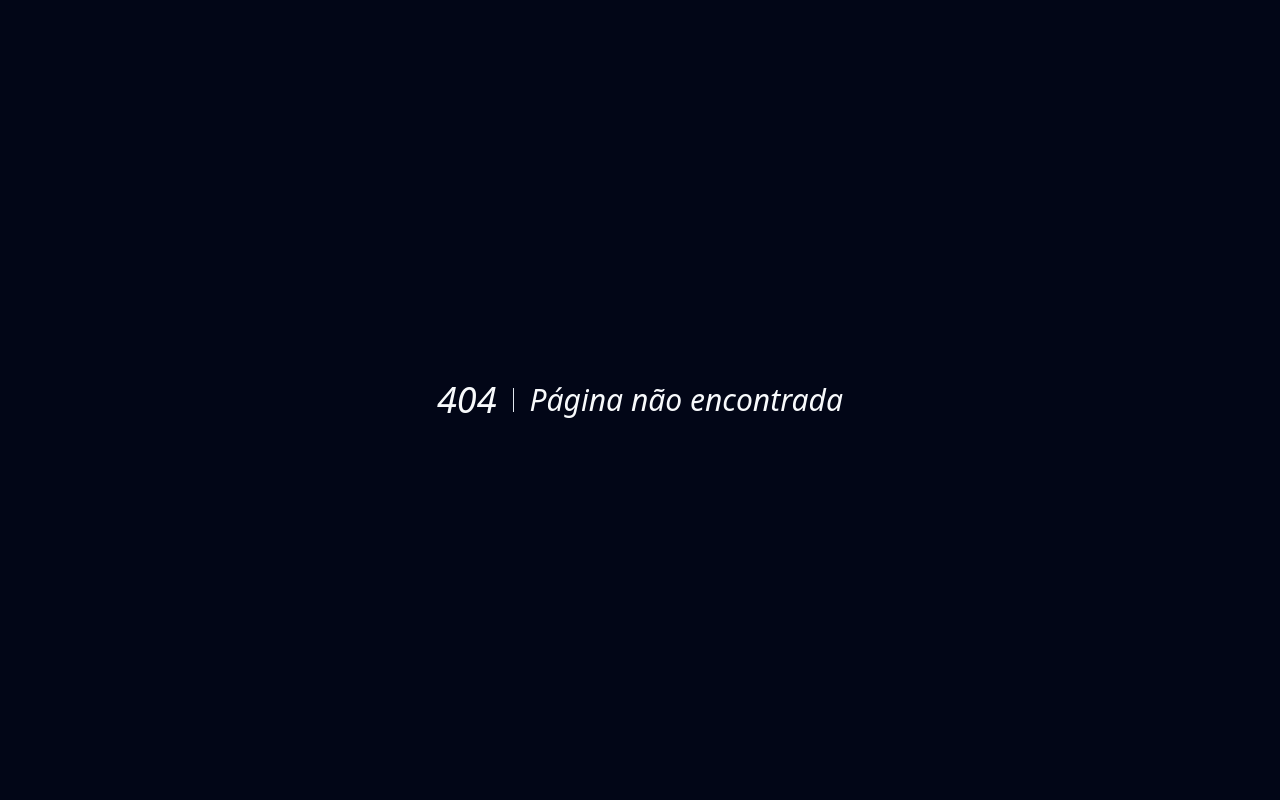
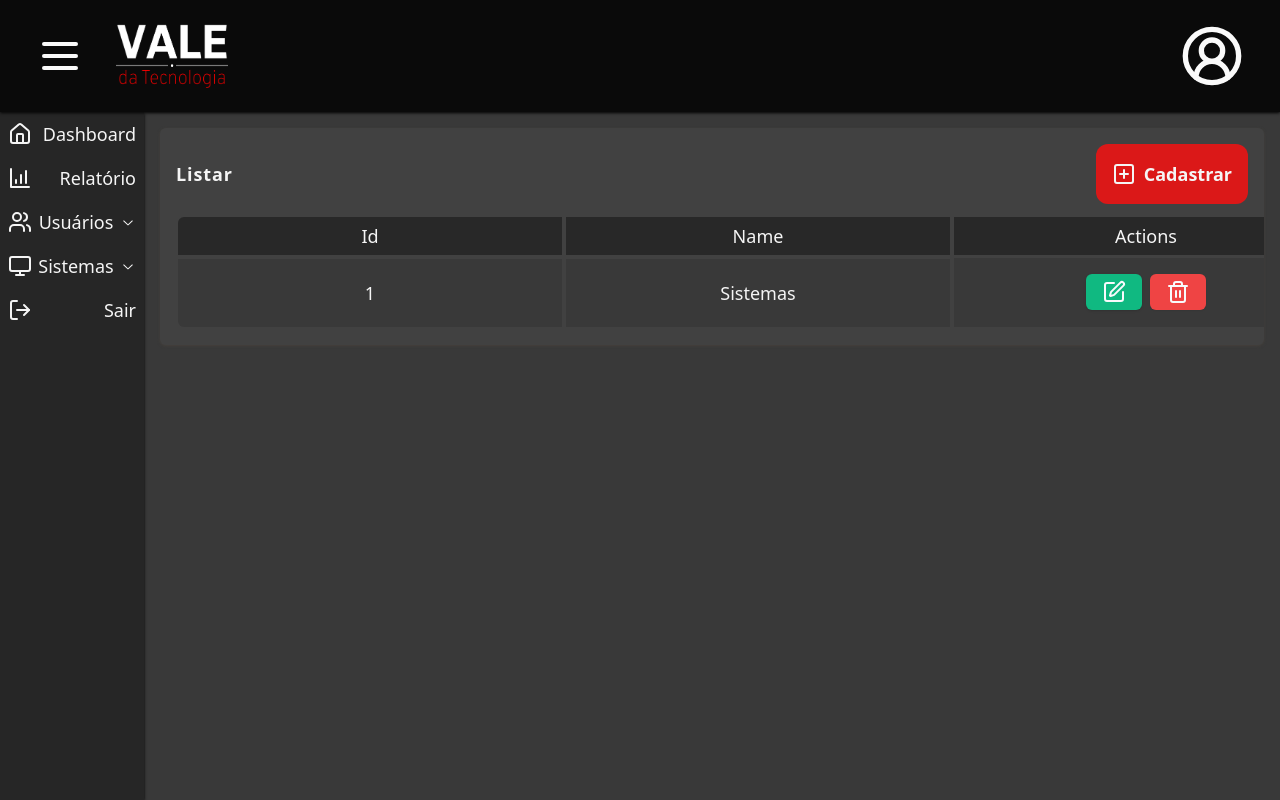
Before and after one commit to Isaque1600/WebSiteApp, a Next.js app in the folder next/: page /admin/sistemas in a window 1280 px wide. Before the commit this address had no page. Built offline with nearby package versions, Linux system fonts and the light colour scheme.

Commit message:
creating sistemas page

```diff
--- /dev/null
+++ b/next/src/_components/adm/table/SistemsColumn.tsx
@@ -0,0 +1,104 @@
+import { Button } from "@/_components/ui/button";
+import {
+  Dialog,
+  DialogContent,
+  DialogDescription,
+  DialogFooter,
+  DialogHeader,
+  DialogTitle,
+  DialogTrigger,
+} from "@/_components/ui/dialog";
+import { ColumnDef } from "@tanstack/react-table";
+import { Edit, Trash2 } from "lucide-react";
+
+export type Sistems = {
+  id: number;
+  name: string;
+};
+
+export const columnsSchema: ColumnDef<Sistems>[] = [
+  {
+    accessorKey: "id",
+    header: ({ column }: any) => (
+      <div className="flex h-full w-full min-w-96 cursor-pointer items-center justify-center bg-zinc-775 text-lg text-neutral-100">
+        <span className="capitalize">{column.id}</span>
+      </div>
+    ),
+    cell: ({ cell }: any) => (
+      <div className="bg-zinc-750 p-5 text-lg text-neutral-100">
+        {cell.getValue()}
+      </div>
+    ),
+  },
+  {
+    accessorKey: "name",
+    header: ({ column }) => (
+      <div className="flex h-full w-full min-w-96 cursor-pointer items-center justify-center bg-zinc-775 text-lg text-neutral-100">
+        <span className="capitalize">{column.id}</span>
+      </div>
+    ),
+    cell: ({ cell }: any) => (
+      <div className="bg-zinc-750 p-5 text-lg text-neutral-100">
+        {cell.getValue()}
+      </div>
+    ),
+  },
+  {
+    accessorKey: "actions",
+    header: ({ column }) => (
+      <div className="flex h-full w-full min-w-96 cursor-pointer items-center justify-center bg-zinc-775 text-lg text-neutral-100">
+        <span className="capitalize">{column.id}</span>
+      </div>
+    ),
+    cell: ({ cell }: any) => {
+      const user = cell.row.original;
+
+      return (
+        <div className="flex h-full justify-center gap-2 bg-zinc-750 p-4 text-lg text-neutral-100">
+          <Dialog>
+            <DialogTrigger>
+              <Button className="bg-emerald-500 hover:bg-emerald-600">
+                <Edit />
+              </Button>
+            </DialogTrigger>
+            <DialogContent className="border-zinc-750 bg-zinc-750 text-neutral-100">
+              <DialogHeader>
+                <DialogTitle> Informações </DialogTitle>
+                <DialogDescription className="text-neutral-400">
+                  Test
+                </DialogDescription>
+              </DialogHeader>
+            </DialogContent>
+          </Dialog>
+          <Dialog>
+            <DialogTrigger>
+              <Button variant={"destructive"}>
+                <Trash2 />
+              </Button>
+            </DialogTrigger>
+            <DialogContent className="border-zinc-750 bg-zinc-750 text-neutral-100">
+              <DialogHeader>
+                <DialogTitle>
+                  Você tem certeza que deseja deletar esse registro?
+                </DialogTitle>
+                <DialogDescription className="text-neutral-400">
+                  Essa ação é irreversível, não pode ser desfeita!
+                </DialogDescription>
+              </DialogHeader>
+              <DialogFooter>
+                <Button
+                  onClick={() => {
+                    console.log(user);
+                  }}
+                  variant={"destructive"}
+                >
+                  Deletar
+                </Button>
+              </DialogFooter>
+            </DialogContent>
+          </Dialog>
+        </div>
+      );
+    },
+  },
+];
--- /dev/null
+++ b/next/src/app/admin/sistemas/page.tsx
@@ -0,0 +1,100 @@
+"use client";
+
+import { Section } from "@/_components/adm/section/Section";
+import { columnsSchema } from "@/_components/adm/table/SistemsColumn";
+import { columns } from "@/_components/contador/files/Columns";
+import {
+  Table,
+  TableBody,
+  TableCell,
+  TableHead,
+  TableHeader,
+  TableRow,
+} from "@/_components/ui/table";
+import {
+  flexRender,
+  getCoreRowModel,
+  useReactTable,
+} from "@tanstack/react-table";
+import { SquarePlus } from "lucide-react";
+import Link from "next/link";
+
+export default function Sistemas() {
+  const table = useReactTable({
+    data: [{ id: 1, name: "Sistemas" }],
+    columns: columnsSchema,
+    getCoreRowModel: getCoreRowModel(),
+  });
+
+  return (
+    <Section.Root>
+      <div className="mb-3 flex items-center justify-between">
+        <Section.Title>Listar</Section.Title>
+        <Link
+          className="flex items-center gap-2 rounded-xl bg-red-650 p-4 text-lg font-semibold text-neutral-100"
+          href={"/admin/usuarios/cadastrar"}
+        >
+          <SquarePlus />
+          <span>Cadastrar</span>
+        </Link>
+      </div>
+      <div>
+        <Table className="w-full rounded-lg" containerClassName="">
+          <TableHeader className="">
+            {table.getHeaderGroups().map((headerGroup) => (
+              <TableRow
+                key={headerGroup.id}
+                className="w-full border-none hover:bg-transparent"
+              >
+                {headerGroup.headers.map((header) => {
+                  return (
+                    <TableHead
+                      key={header.id}
+                      className="rounded-lg px-0.5 [&>div]:first:rounded-tl-md [&>div]:last:rounded-tr-md"
+                    >
+                      {header.isPlaceholder
+                        ? null
+                        : flexRender(
+                            header.column.columnDef.header,
+                            header.getContext(),
+                          )}
+                    </TableHead>
+                  );
+                })}
+              </TableRow>
+            ))}
+          </TableHeader>
+          <TableBody className="">
+            {table.getRowModel().rows?.length ? (
+              table.getRowModel().rows.map((row) => (
+                <TableRow
+                  key={row.id}
+                  data-state={row.getIsSelected() && "selected"}
+                  className="border-none hover:bg-transparent [&>td:first-child>div]:last:rounded-bl-md [&>td:last-child>div]:last:rounded-br-md [&>td>div]:even:bg-zinc-725"
+                >
+                  {row.getVisibleCells().map((cell) => (
+                    <TableCell key={cell.id} className="p-0.5 text-center">
+                      {flexRender(
+                        cell.column.columnDef.cell,
+                        cell.getContext(),
+                      )}
+                    </TableCell>
+                  ))}
+                </TableRow>
+              ))
+            ) : (
+              <TableRow>
+                <TableCell
+                  colSpan={columns.length}
+                  className="h-24 text-center"
+                >
+                  No results.
+                </TableCell>
+              </TableRow>
+            )}
+          </TableBody>
+        </Table>
+      </div>
+    </Section.Root>
+  );
+}
```
